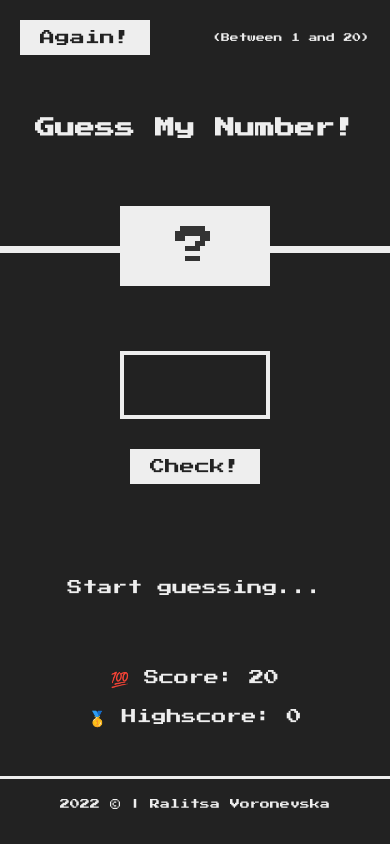
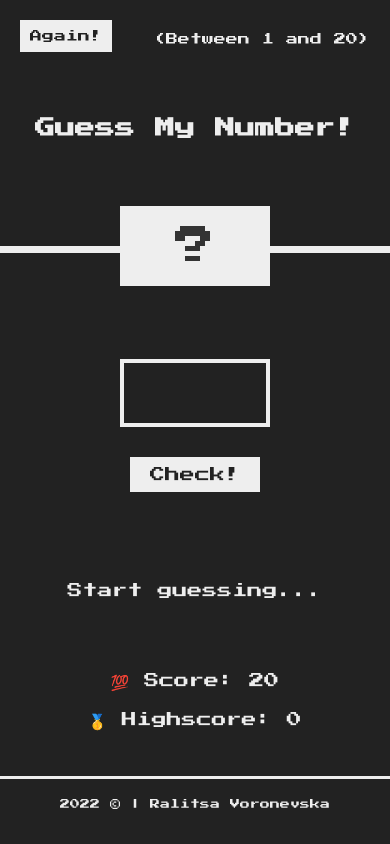
Before and after one commit to ralitsavoronevska/guess-my-number, a website: page dist/index.html in a window 390 px wide. Drawn offline with Linux system fonts and the light colour scheme.

Commit message:
Added validator's suggestions for html and css

```diff
--- a/scss/style.scss
+++ b/scss/style.scss
@@ -99,6 +99,9 @@ h1 {
 .label-score {
   margin-bottom: 2rem;
 }
+label {
+  color: transparent;
+}
 footer {
   height: 7vh;
   text-align: center;
@@ -128,10 +131,14 @@ footer {
     font-size: 2rem;
   }
   .between {
-    font-size: 0.875rem;
+    font-size: 1.2rem;
     top: 3.25rem;
   }
-  .btn {
+  .again {
+    font-size: 1.2rem;
+    padding: 1rem;
+  }
+  .check {
     font-size: 1.5rem;
     padding: 1rem 2rem;
   }
```
Also changed, not shown: dist/css/style.css, dist/index.html.
